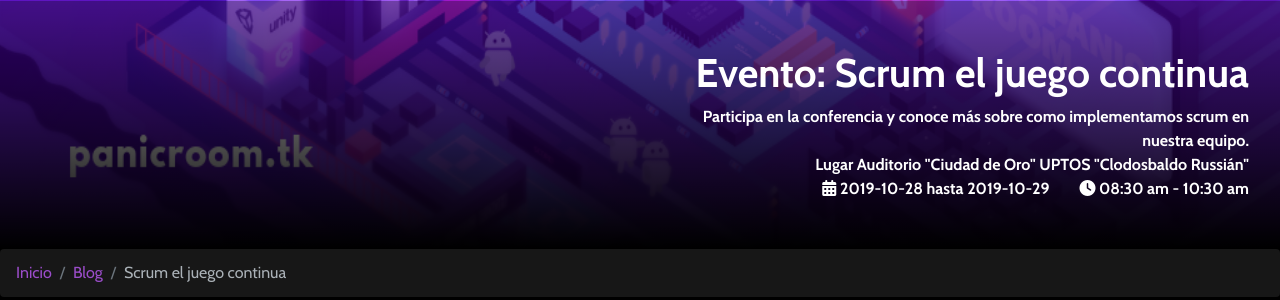
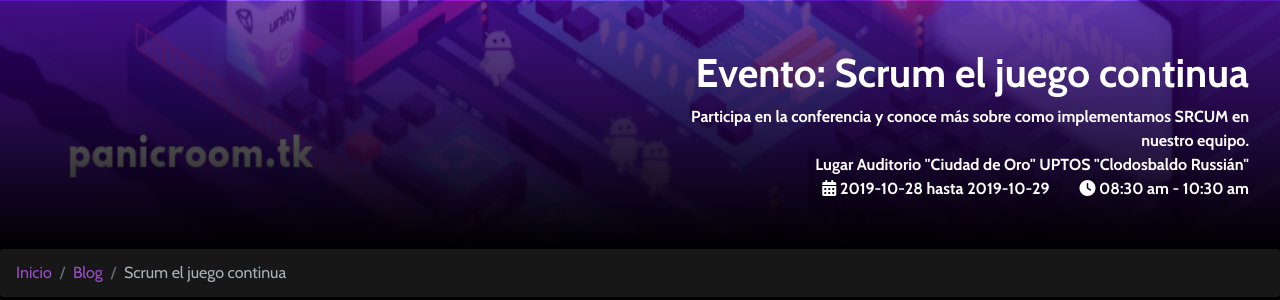
Before and after one commit to the-panic-room/the-panic-room, a Jekyll site: the page built from _posts/2019-10-21-scrum.md, in a window 1280 px wide. Shown: the part 501-801 px from the top of the page. Built offline with Jekyll 4.4.1, drawn with Linux system fonts in a browser that asks for light colours; nearby versions of some CDN libraries.

Commit message:
correcciones
Gramática

```diff
--- a/_posts/2019-10-21-scrum.md
+++ b/_posts/2019-10-21-scrum.md
@@ -1,7 +1,7 @@
 ---
 layout: post
 title: "Scrum el juego continua"
-summary: "Participa en la conferencia y conoce m&aacute;s sobre como implementamos scrum en nuestra equipo."
+summary: "Participa en la conferencia y conoce m&aacute;s sobre como implementamos SRCUM en nuestro equipo."
 cover: /assets/images/the panic room full stack developers.png
 type: "event"
 date: "2019-10-21 10:00:00"
```
